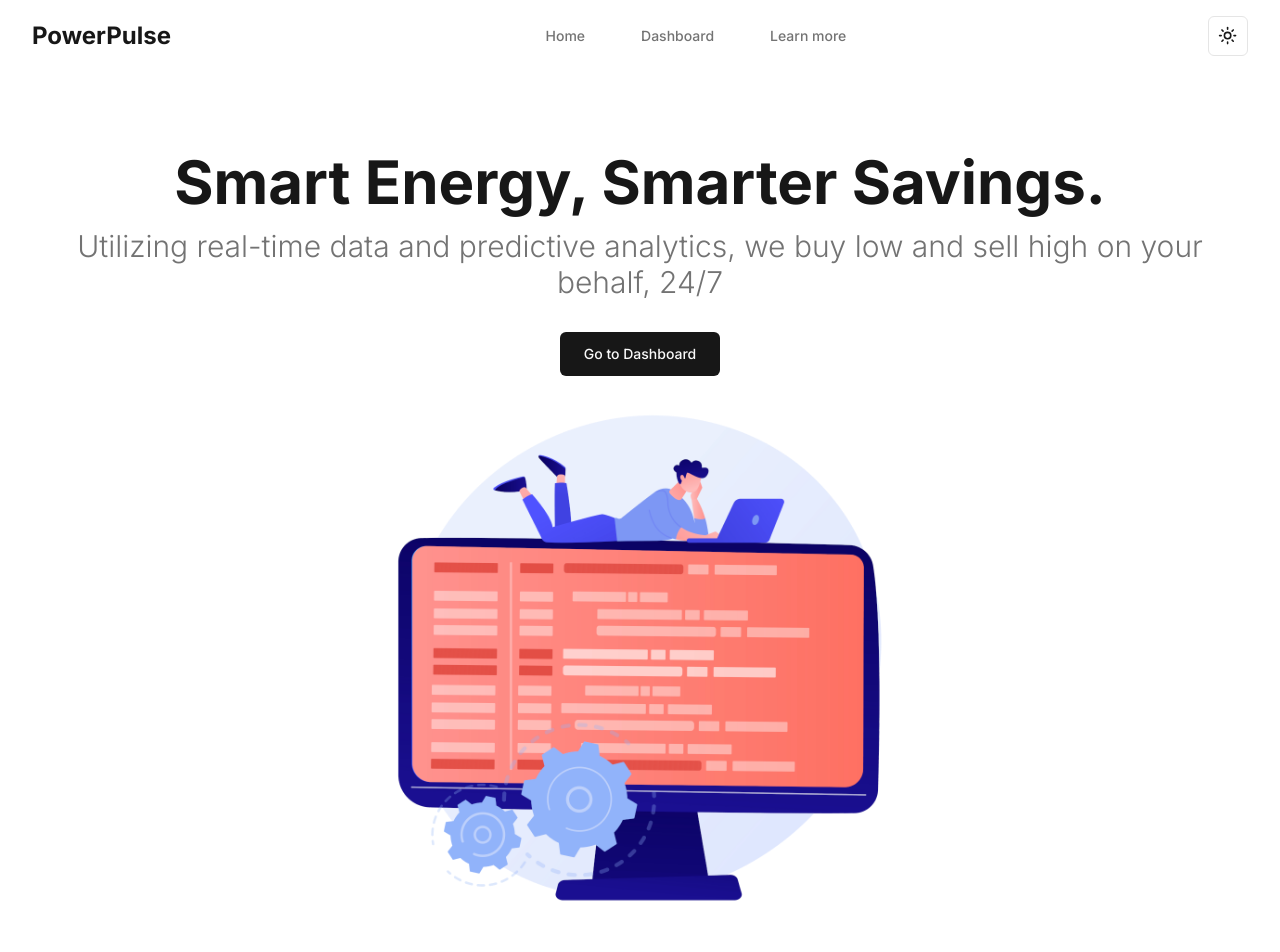
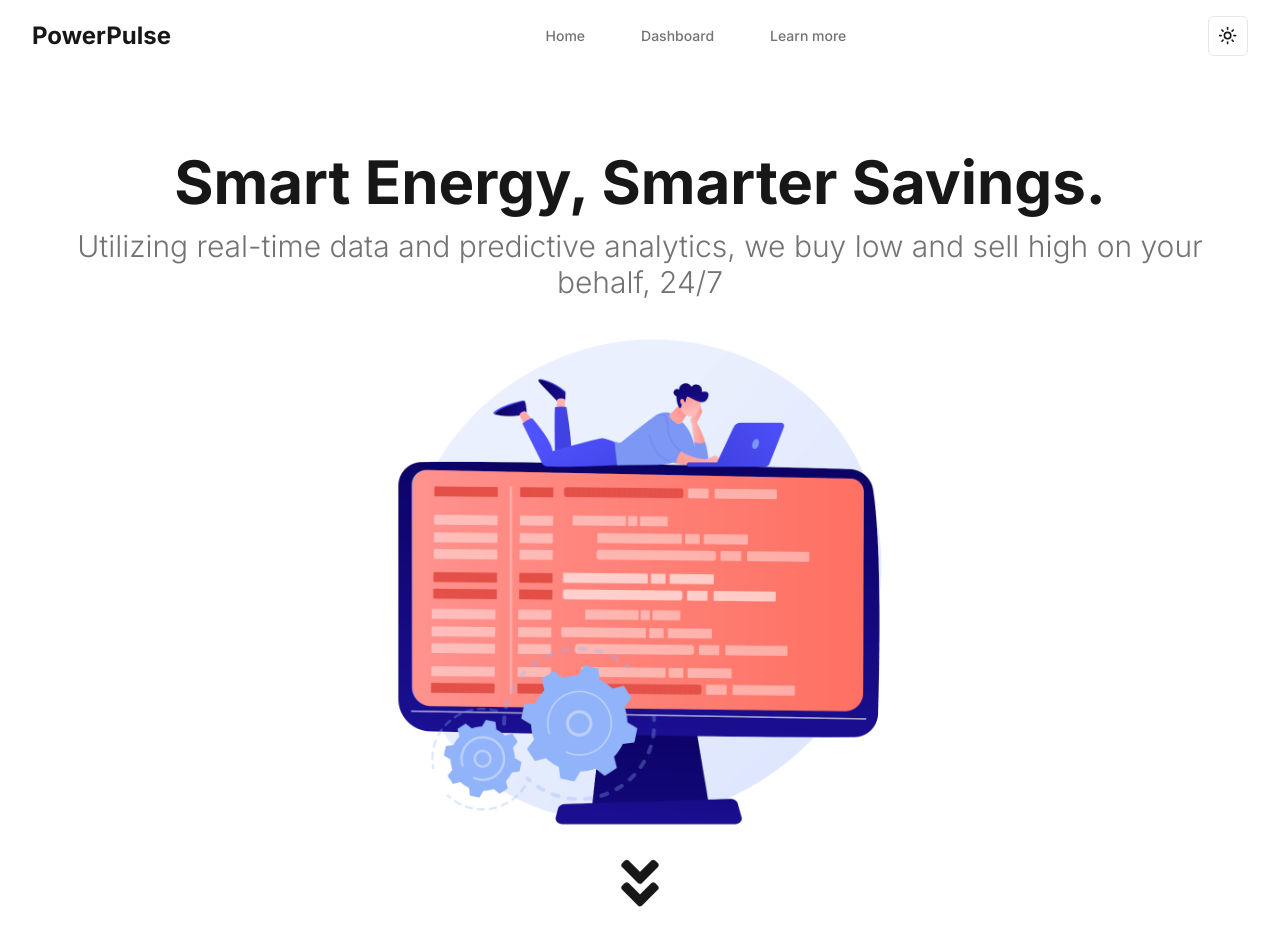
Before and after one commit to ErneG/PowerPulse, a Next.js app in the folder frontend/: page / in a window 1280 px wide. Shown: the top 952 px of the page. Built offline with nearby package versions, Linux system fonts and the light colour scheme.

Commit message:
refactor: Reorder components and add bouncing arrow

```diff
--- a/frontend/components/pages/hero.tsx
+++ b/frontend/components/pages/hero.tsx
@@ -3,8 +3,13 @@ import Image from 'next/image';
 import { buttonVariants } from '@/components/ui/button';
 import { cn } from '@/lib/utils';
 import { heroHeader } from '@/config';
+import { FaAngleDoubleDown } from 'react-icons/fa';
 
 export default function HeroHeader() {
+    const handleScroll = () => {
+        window.scrollBy(0, window.innerHeight);
+    };
+
     return (
         <section className="container flex flex-col gap-4 pb-12 pt-4 text-center lg:items-center lg:gap-8 lg:py-20">
             <div className="flex flex-1 flex-col items-center gap-4 text-center lg:gap-8">
@@ -16,12 +21,6 @@ export default function HeroHeader() {
                         {heroHeader.subheader}
                     </h2>
                 </div>
-                <Link
-                    href="/dashboard"
-                    target="_blank"
-                    className={`w-[10rem] ${cn(buttonVariants({ size: 'lg' }))}`}>
-                    Go to Dashboard
-                </Link>
             </div>
             {heroHeader.image !== '' ? (
                 <div className="flex flex-1 justify-center lg:justify-end">
@@ -33,6 +32,12 @@ export default function HeroHeader() {
                     />
                 </div>
             ) : null}
+            <div className="animate-bounce">
+                <FaAngleDoubleDown
+                    className="text-6xl"
+                    onClick={handleScroll}
+                />
+            </div>
         </section>
     );
 }
```
